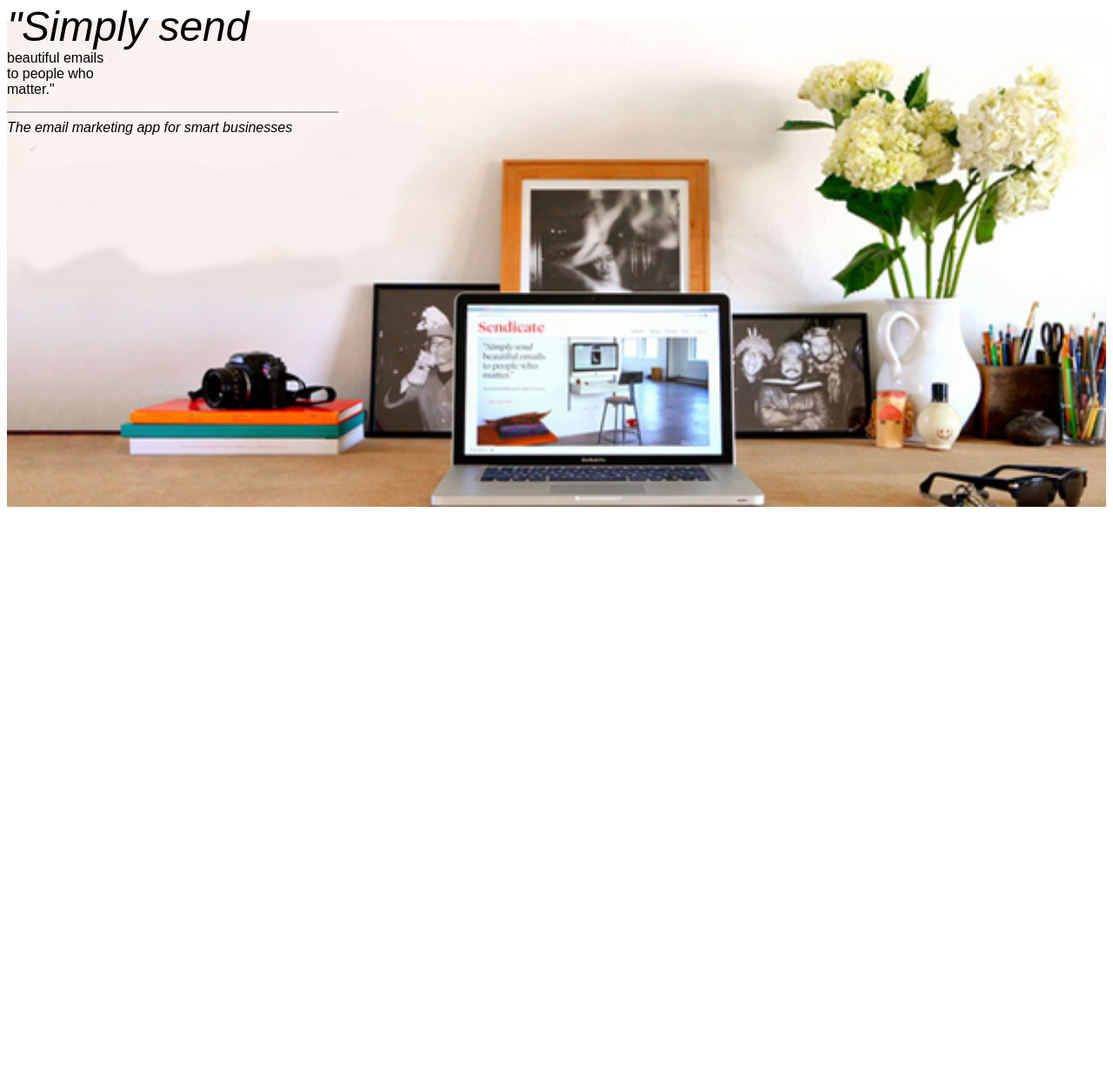
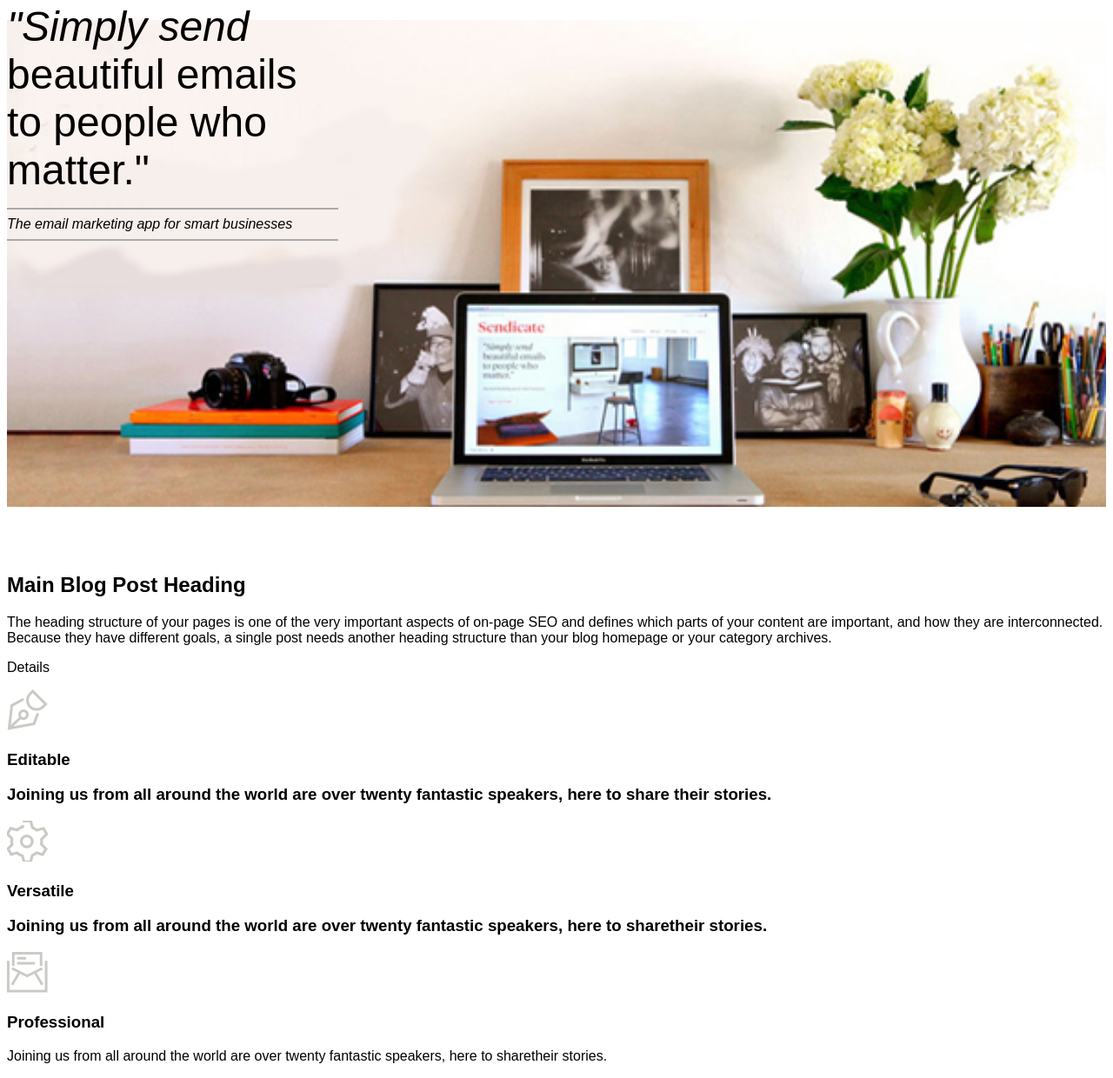
Before and after one commit to PhillMue/Frontendexercise1, a plain HTML site: page index.html in a window 1280 px wide. Shown: the part 216-1456 px from the top of the page at 87% size. Before the commit the page ends 827 px from the top, so only its background shows below. Drawn offline with Linux system fonts and the light colour scheme.

Commit message:
modified

```diff
--- a/index.html
+++ b/index.html
@@ -13,17 +13,38 @@
     </p>
     </header>
 <section class="home">
-    <p><i><font size="8">"Simply send</font></i></br>beautiful emails</br>to people who</br>matter."</b>
+    <p><i><font size="8">"Simply send
+    </i></br>beautiful emails</br>to people who</br>matter."</font></b>
 </font>
 <hr align="left", color="darkgray", width="30%": ><i>The email marketing app for smart businesses</i></br>
-    </p>
-
+<hr align="left", color="darkgray", width="30%"; > </p>
+</section>
+  <section class ="main">
+      </br>
+      </br>
+      <h2>Main Blog Post Heading</h2>
+      <p>The heading structure of your pages is one of the very important aspects of on-page SEO and defines which parts of your content are important, and how they are interconnected. Because they have different goals, a single post needs another heading structure than your blog homepage or your category archives.</p>
+      <div class="button">
+          <p>Details</p>
+      </div>
     </section>
-
-    <section class ="main">
-
-    </section>
-
+<div class="container">
+   <section class="column">
+       <img src="assets/logo_editable.png" alt="Editable">
+    <h3><font color="black">Editable</font</h3>
+    <p>Joining us from all around the world are over twenty fantastic speakers, here to share their stories.</p>
+   </section>
+  <section class="column">
+      <img src="assets/logo_versatile.png" alt="Versatile">
+    <h3><font color="black">Versatile</font</h3>
+    <p>Joining us from all around the world are over twenty fantastic speakers, here to sharetheir stories.</p>
+  </section>
+  <section class="column">
+      <img src="assets/logo_pro.png" alt="Professional">
+      <h3><font color="black">Professional</font></h3>
+      <p>Joining us from all around the world are over twenty fantastic speakers, here to sharetheir stories. </p>
+  </section>
+</div>
 
 
 
```
